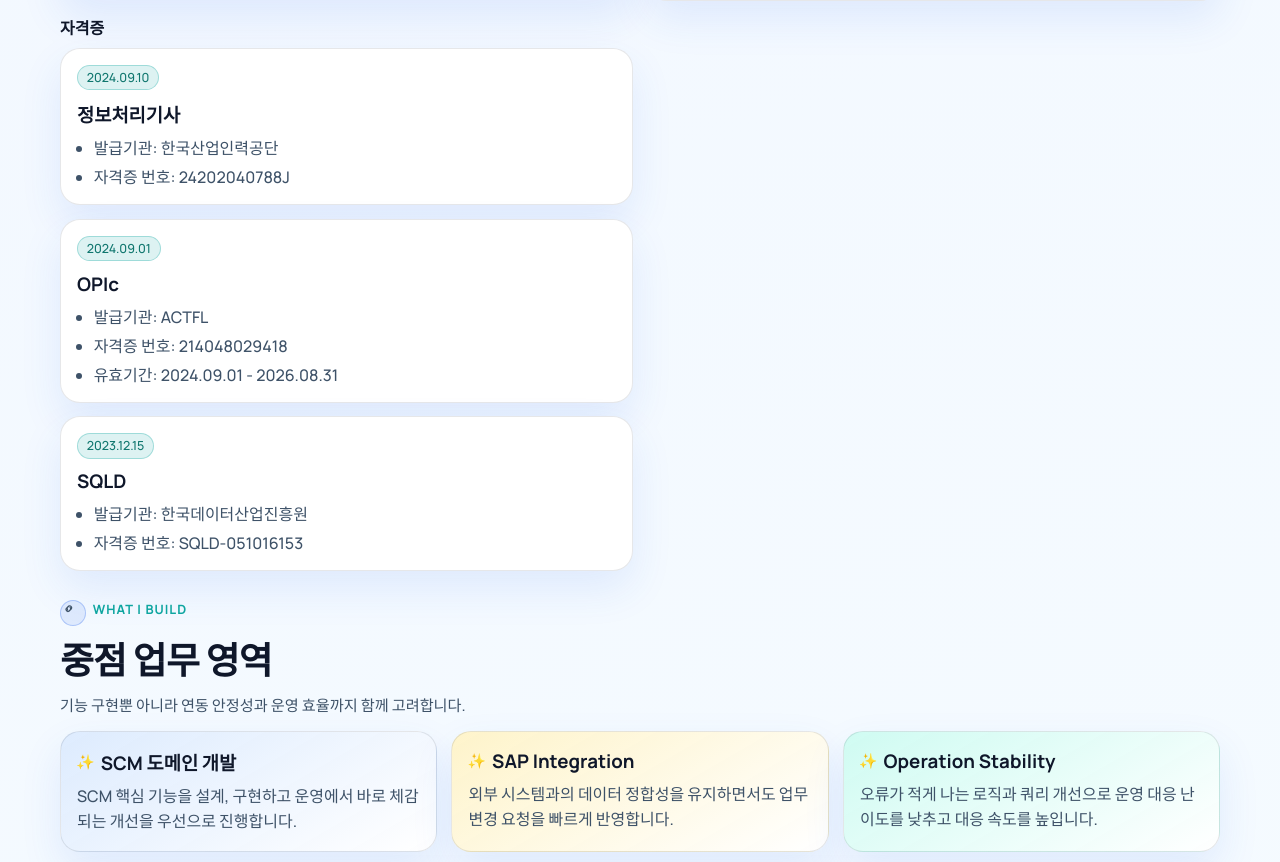
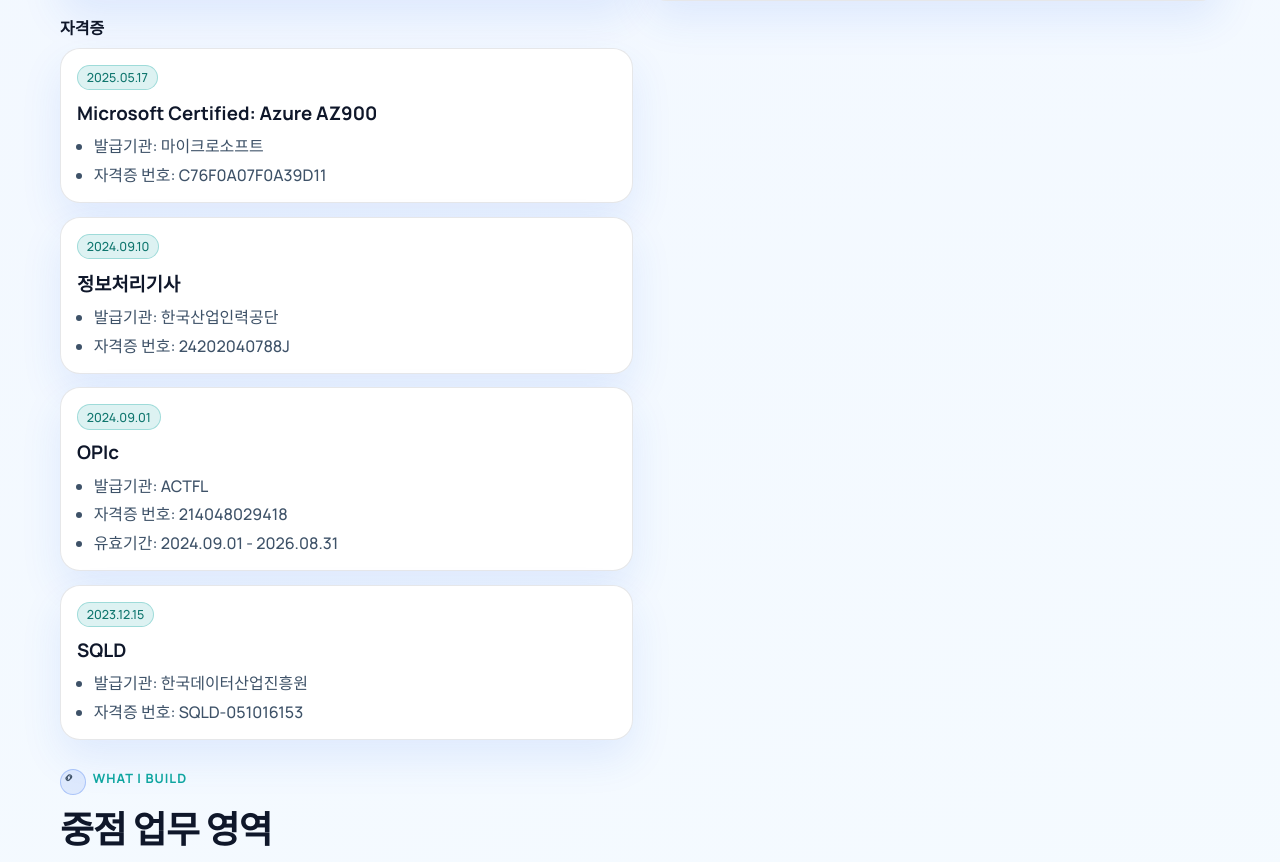
Before and after one commit to IanToo2/portfolio, a React (Vite) app: page / in a window 1280 px wide. Shown: the part 4070-4932 px from the top of the page. Built offline with nearby package versions, Linux system fonts and the light colour scheme.

Commit message:
feat: add Microsoft Azure AZ900 certification

```diff
--- a/src/data/portfolioData.js
+++ b/src/data/portfolioData.js
@@ -160,6 +160,22 @@
   }
 ];
 export const CERTIFICATIONS = [
+  {
+    period: "2025.05.17",
+    periodEn: "May 17, 2025",
+    organization: "마이크로소프트",
+    organizationEn: "Microsoft",
+    title: "Microsoft Certified: Azure AZ900",
+    titleEn: "Microsoft Certified: Azure AZ900",
+    bullets: [
+      "발급기관: 마이크로소프트",
+      "자격증 번호: C76F0A07F0A39D11"
+    ],
+    bulletsEn: [
+      "Issuing Authority: Microsoft",
+      "Certificate No.: C76F0A07F0A39D11"
+    ]
+  },
   {
     period: "2024.09.10",
     periodEn: "Sep 10, 2024",
```
